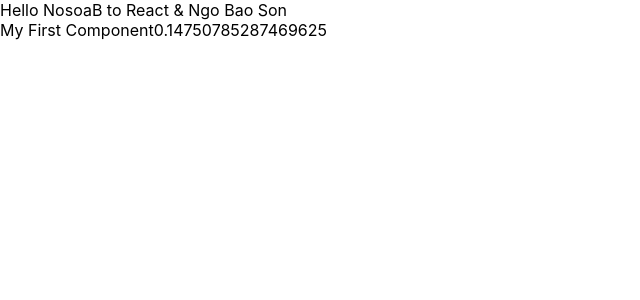
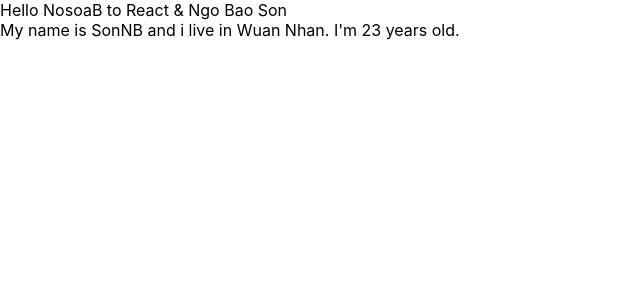
Before and after one commit to NosoaB17/React_QuizProject, a React (Create React App) app: page / in a window 1280 px wide. Shown: the top 300 px of the page, without its empty margins (0-640 px from the left). Built offline with nearby package versions, Linux system fonts and the light colour scheme.

Commit message:
State Lesson

```diff
--- a/src/App.js
+++ b/src/App.js
@@ -3,27 +3,34 @@ import "./App.css";
 import { useDispatch, useSelector } from "react-redux";
 import { increaseCounter, decreaseCounter } from "./redux/action/counterAction";
 import MyComponent from "./components/MyComponent";
+import React from "react";
 
-const App = () => {
-  const count = useSelector((state) => state.counter.count);
-  const dispatch = useDispatch();
+class App extends React.Component {
+  render() {
+    return (
+      <div>
+        Hello NosoaB to React &amp; Ngo Bao Son
+        <MyComponent></MyComponent>
+      </div>
+    );
+  }
+}
 
-  return (
-    <div>
-      Hello NosoaB to React &amp; Ngo Bao Son
-      <MyComponent></MyComponent>
-    </div>
+// const App = () => {
+//   const count = useSelector((state) => state.counter.count);
+//   const dispatch = useDispatch();
 
-    // <div className="App">
-    //   <header className="App-header">
-    //     <img src={logo} className="App-logo" alt="logo" />
-    //     <p>Hello SonNB!</p>
-    //     <div>Count = {count}</div>
-    //     <button onClick={() => dispatch(increaseCounter())}>Increase</button>
-    //     <button onClick={() => dispatch(decreaseCounter())}>Decrease</button>
-    //   </header>
-    // </div>
-  );
-};
+//   return (
+//     <div className="App">
+//       <header className="App-header">
+//         <img src={logo} className="App-logo" alt="logo" />
+//         <p>Hello SonNB!</p>
+//         <div>Count = {count}</div>
+//         <button onClick={() => dispatch(increaseCounter())}>Increase</button>
+//         <button onClick={() => dispatch(decreaseCounter())}>Decrease</button>
+//       </header>
+//     </div>
+//   );
+// };
 
 export default App;
--- a/src/components/MyComponent.js
+++ b/src/components/MyComponent.js
@@ -4,12 +4,17 @@
 import React from "react";
 
 class MyComponent extends React.Component {
+  state = {
+    name: "SonNB",
+    address: "Wuan Nhan",
+    age: 23,
+  };
   // JSX
   render() {
     return (
       <div>
-        My First Component
-        {Math.random()}
+        My name is {this.state.name} and i live in {this.state.address}. I'm{" "}
+        {this.state.age} years old.
       </div>
     );
   }
```
